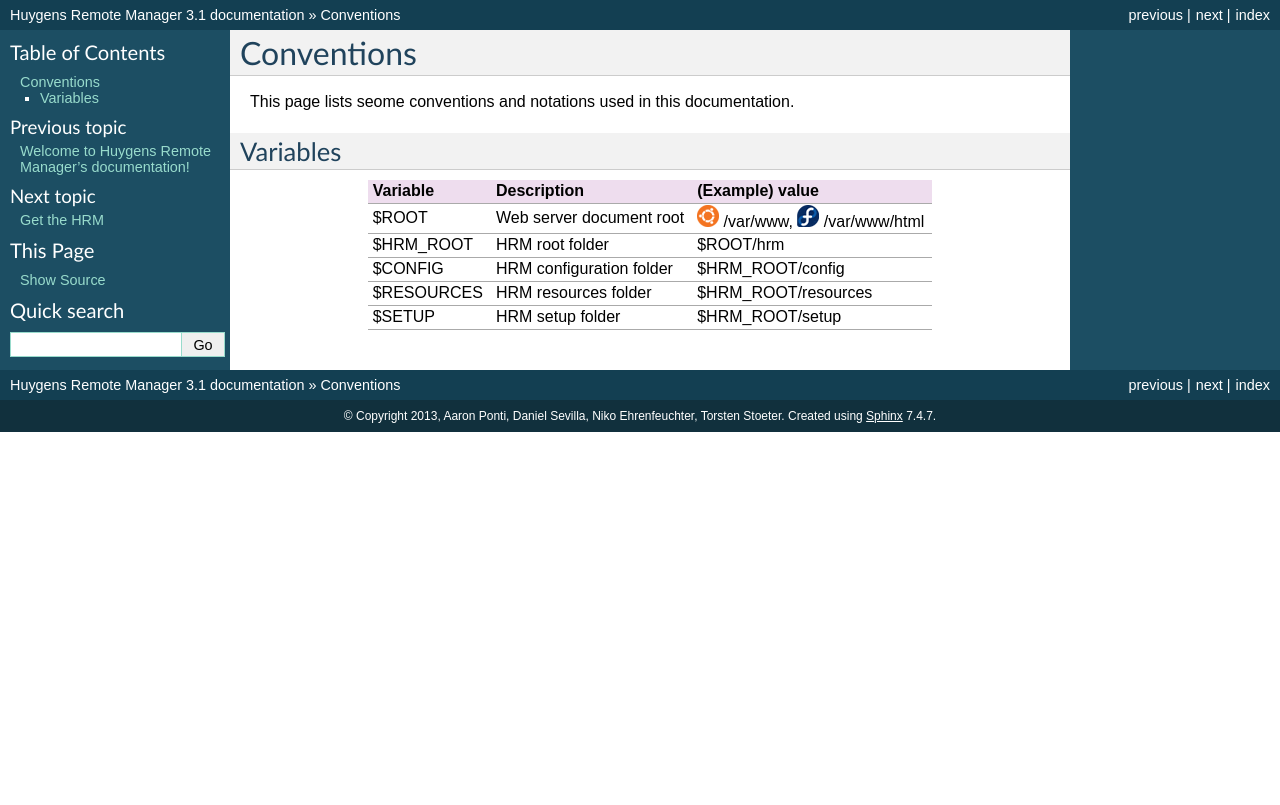
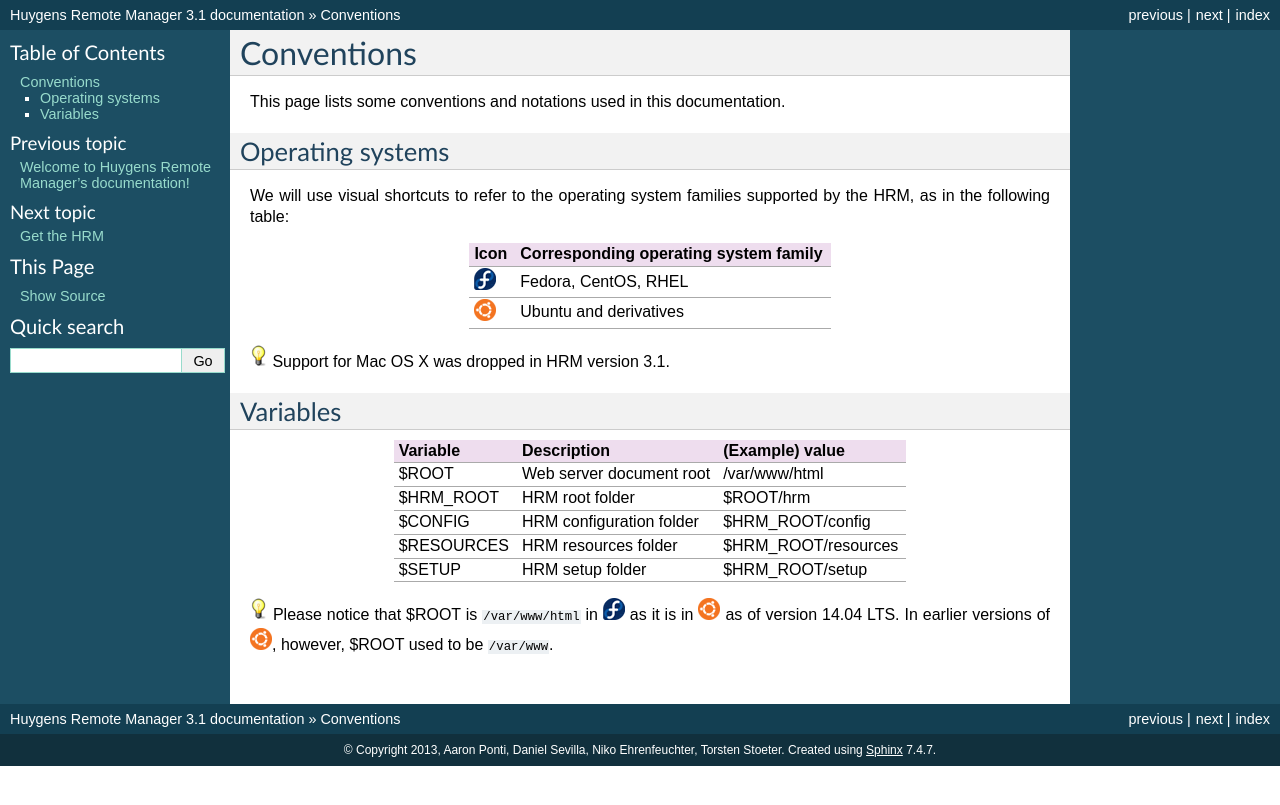
Before and after one commit to aarpon/hrm_docs, a Sphinx documentation site: the page built from docs/conventions.rst, in a window 1280 px wide. Shown: the top 805 px of the page. Built offline with Sphinx 7.4.7, drawn with Linux system fonts in a browser that asks for light colours.

Commit message:
Add more information in the conventions page.

```diff
--- a/docs/conventions.rst
+++ b/docs/conventions.rst
@@ -7,22 +7,38 @@
 Conventions
 ***********
 
-This page lists seome conventions and notations used in this documentation.
+This page lists some conventions and notations used in this documentation.
+
+Operating systems
+=================
+
+We will use visual shortcuts to refer to the operating system families supported by the HRM, as in the following table:
+
++--------------+----------------------------------------+
+| Icon         | Corresponding operating system family  |
++==============+========================================+
+| |fedora|     | Fedora, CentOS, RHEL                   |
++--------------+----------------------------------------+
+| |ubuntu|     | Ubuntu and derivatives                 |
++--------------+----------------------------------------+
+
+|note| Support for Mac OS X was dropped in HRM version 3.1.
 
 Variables
 =========
 
-==============  ========================================  ======================================
-Variable        Description                               (Example) value
-==============  ========================================  ======================================
-$ROOT           Web server document root                  |ubuntu| /var/www,
-                                                          |fedora| /var/www/html
---------------  ----------------------------------------  --------------------------------------
-$HRM_ROOT       HRM root folder                           $ROOT/hrm
---------------  ----------------------------------------  --------------------------------------
-$CONFIG         HRM configuration folder                  $HRM_ROOT/config
---------------  ----------------------------------------  --------------------------------------
-$RESOURCES      HRM resources folder                      $HRM_ROOT/resources
---------------  ----------------------------------------  --------------------------------------
-$SETUP          HRM setup folder                          $HRM_ROOT/setup
-==============  ========================================  ======================================
++--------------+----------------------------------------+----------------------------------------------+
+| Variable     | Description                            | (Example) value                              |
++==============+========================================+==============================================+
+| $ROOT        | Web server document root               | /var/www/html                                |
++--------------+----------------------------------------+----------------------------------------------+
+| $HRM_ROOT    | HRM root folder                        | $ROOT/hrm                                    |
++--------------+----------------------------------------+----------------------------------------------+
+| $CONFIG      | HRM configuration folder               | $HRM_ROOT/config                             |
++--------------+----------------------------------------+----------------------------------------------+
+| $RESOURCES   | HRM resources folder                   | $HRM_ROOT/resources                          |
++--------------+----------------------------------------+----------------------------------------------+
+| $SETUP       | HRM setup folder                       | $HRM_ROOT/setup                              |
++--------------+----------------------------------------+----------------------------------------------+
+
+|note| Please notice that $ROOT is ``/var/www/html`` in |fedora| as it is in |ubuntu| as of version 14.04 LTS. In earlier versions of |ubuntu|, however, $ROOT used to be ``/var/www``.
```
